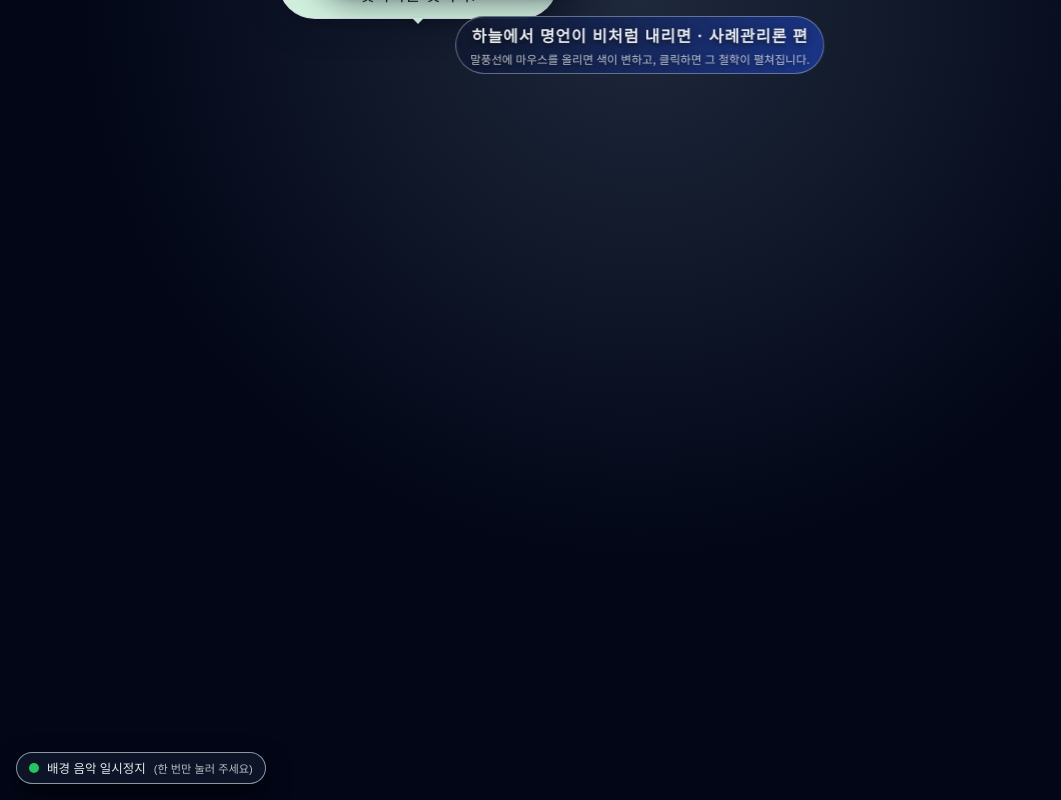
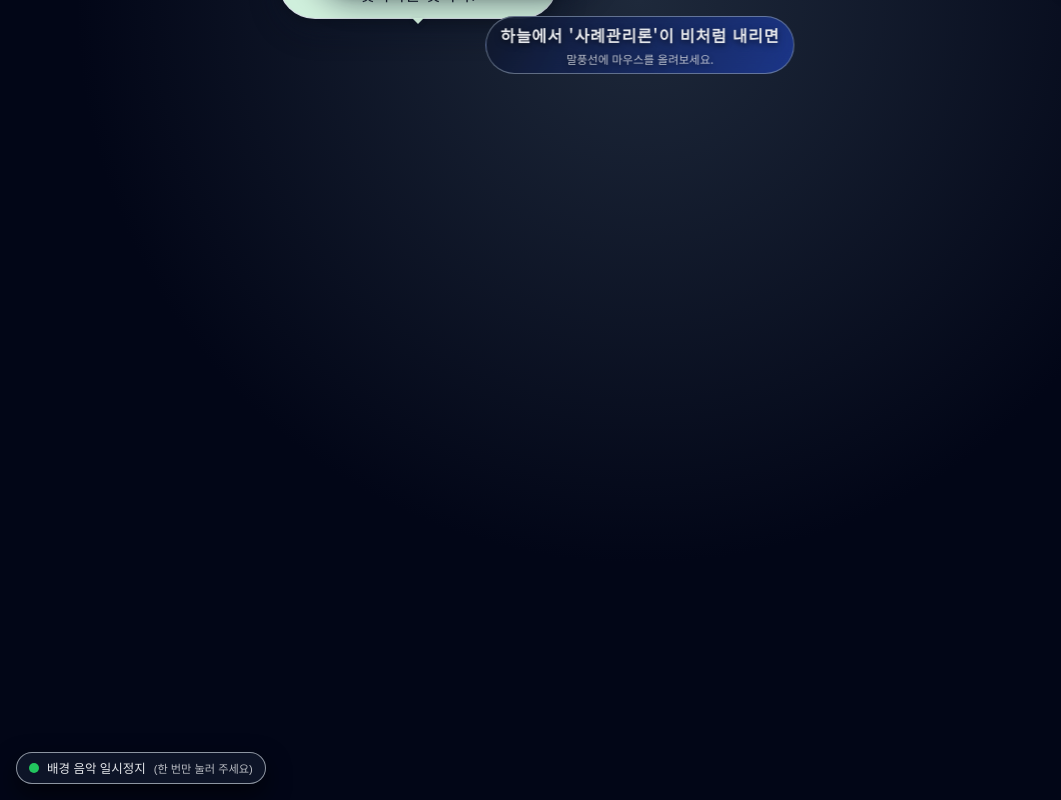
Before and after one commit to kkumkkunnc-cloud/rainingcasemanagement1, a plain HTML site: page index.html in a window 1280 px wide. Shown: the whole page, without its empty margins (0-1061 px from the left). Drawn offline with Linux system fonts and the light colour scheme.

Commit message:
Update index.html

```diff
--- a/index.html
+++ b/index.html
@@ -300,8 +300,8 @@
 
   <!-- 상단 타이틀 -->
   <div class="header">
-    <div class="header-title">하늘에서 명언이 비처럼 내리면 · 사례관리론 편</div>
-    <div class="header-sub">말풍선에 마우스를 올리면 색이 변하고, 클릭하면 그 철학이 펼쳐집니다.</div>
+    <div class="header-title">하늘에서 '사례관리론'이 비처럼 내리면 </div>
+    <div class="header-sub">말풍선에 마우스를 올려보세요.</div>
   </div>
 
   <!-- 배경음악 -->
```
